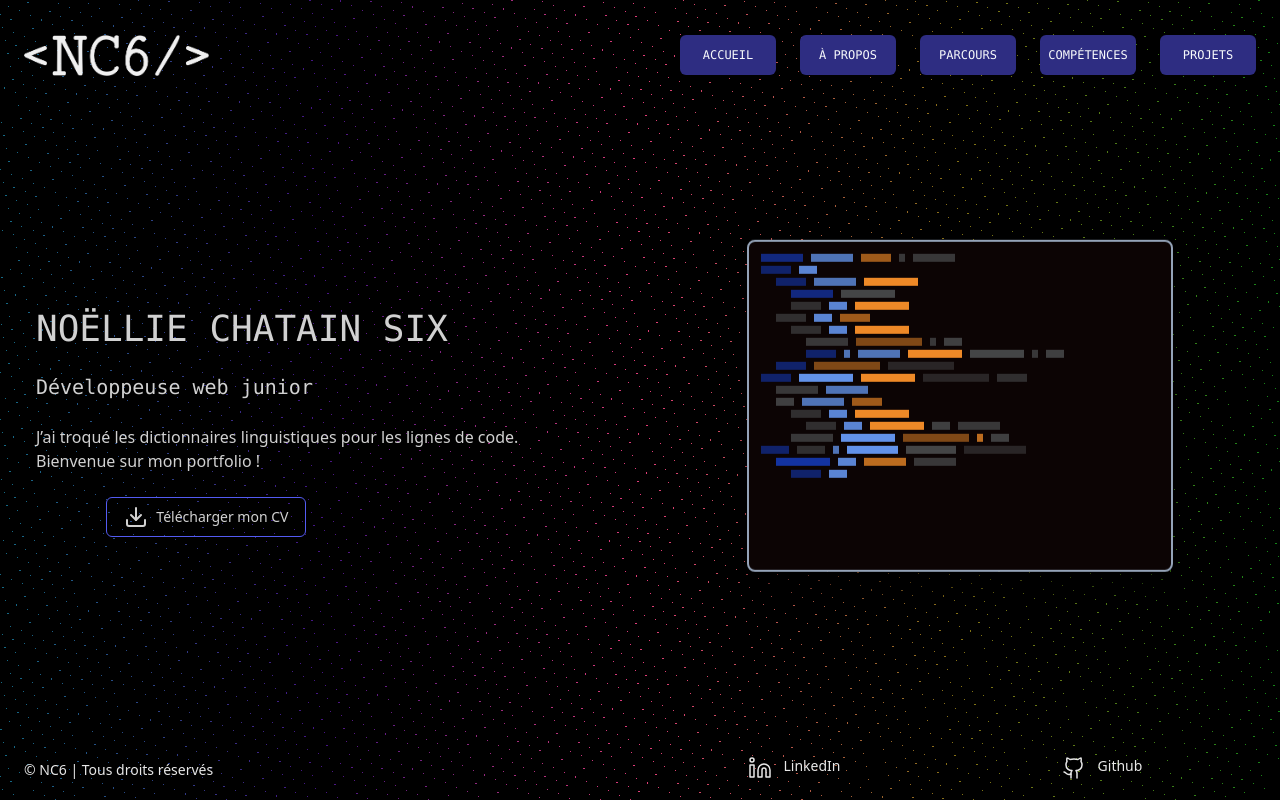
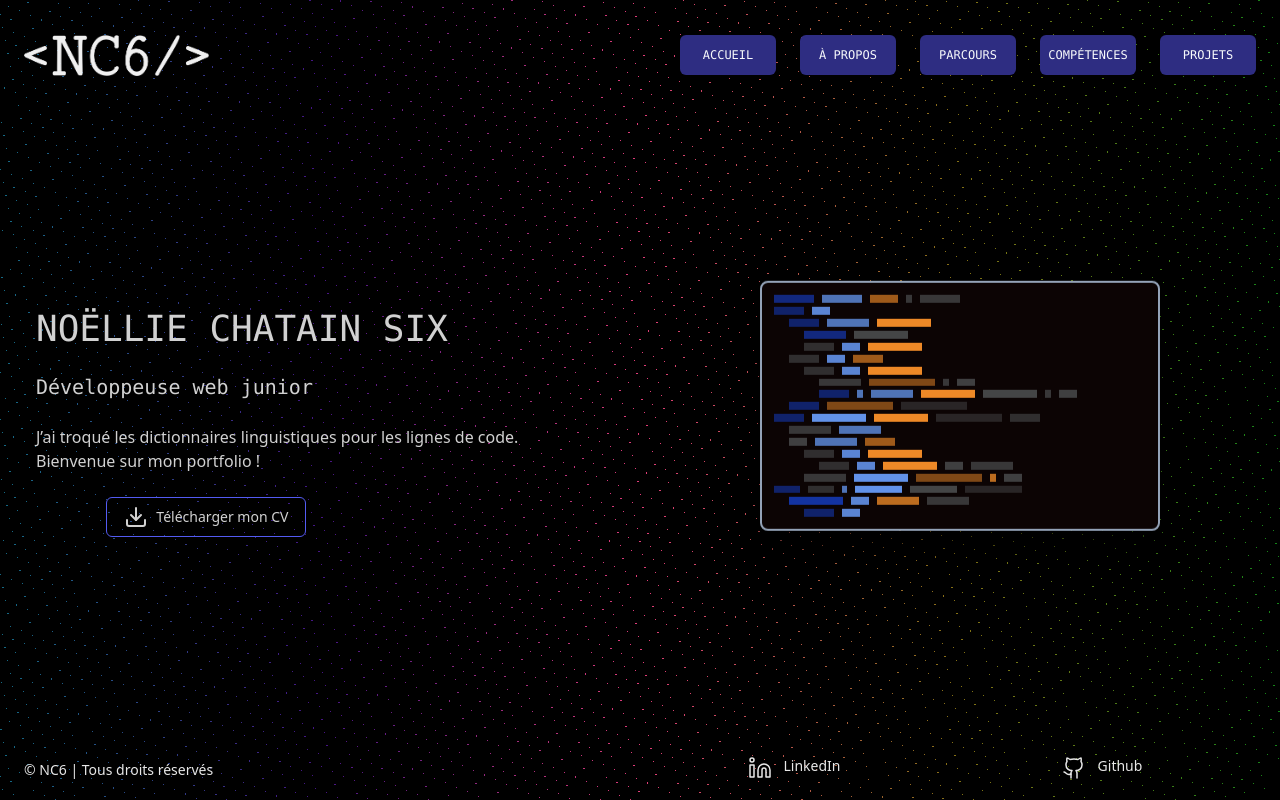
Before and after one commit to NollieChtn6/Portfolio, a React (Vite) app: page / in a window 1280 px wide. Built offline with nearby package versions, Linux system fonts and the light colour scheme.

Commit message:
limit screen component width on larger screens

```diff
--- a/src/components/homepage/screen/Screen.tsx
+++ b/src/components/homepage/screen/Screen.tsx
@@ -1,6 +1,6 @@
 function ScreenComponent() {
   return (
-    <div className="screen-container flex flex-col w-3/4 max-md:w-1/2 h-3/5 bg-[#0C0404] rounded-lg p-3 border-2 border-slate-400 overflow-y-scroll space-y-1 animate-floating">
+    <div className="screen-container flex flex-col w-3/4 max-md:w-1/2 max-h-3/5 bg-[#0C0404] rounded-lg p-3 border-2 border-slate-400 overflow-y-scroll space-y-1 animate-floating md:max-w-[400px] md:max-h-[250px]">
       <div className="line-tab0 flex w-2/4 h-[8px] space-x-2">
         <div className="item-function w-[42px] bg-[#1434A4] animate-flickering-lg" />
         <div className="item-variable w-[42px] bg-[#6495ED] animate-flickering-lg" />
```
